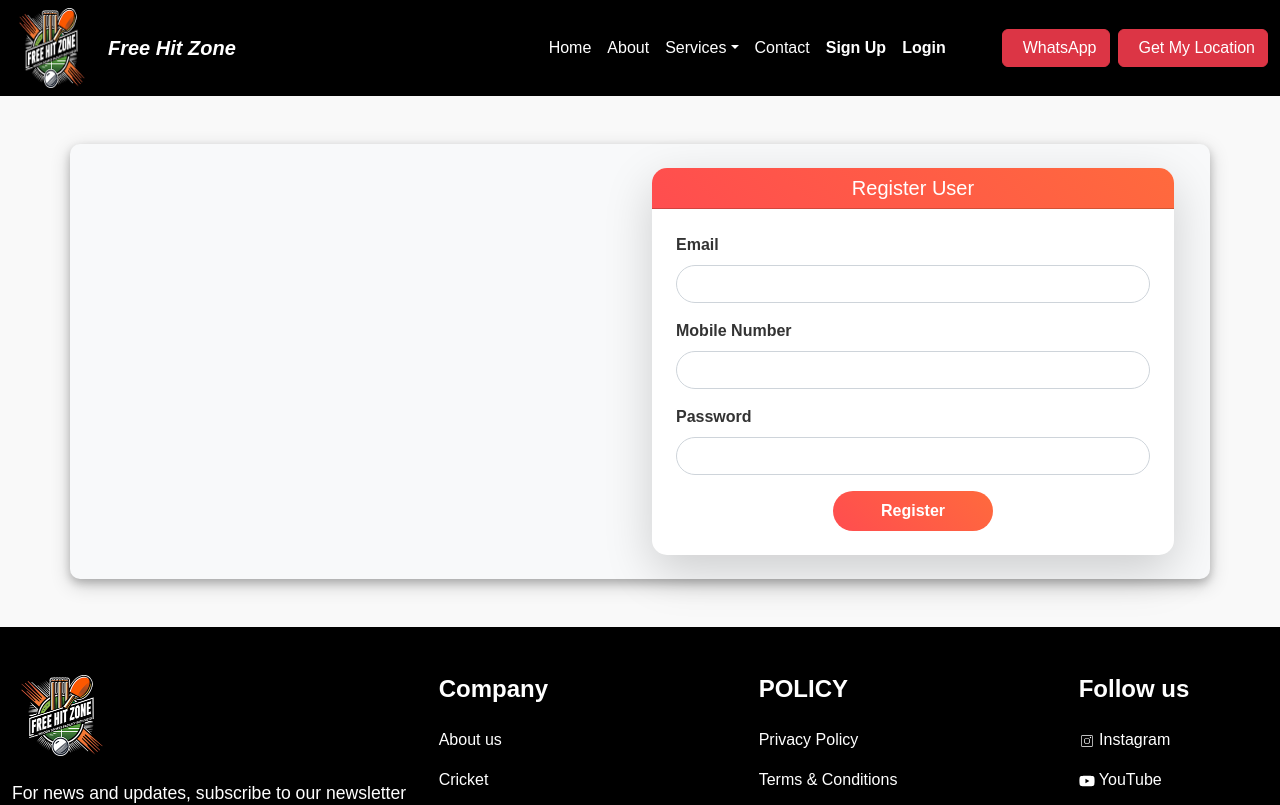
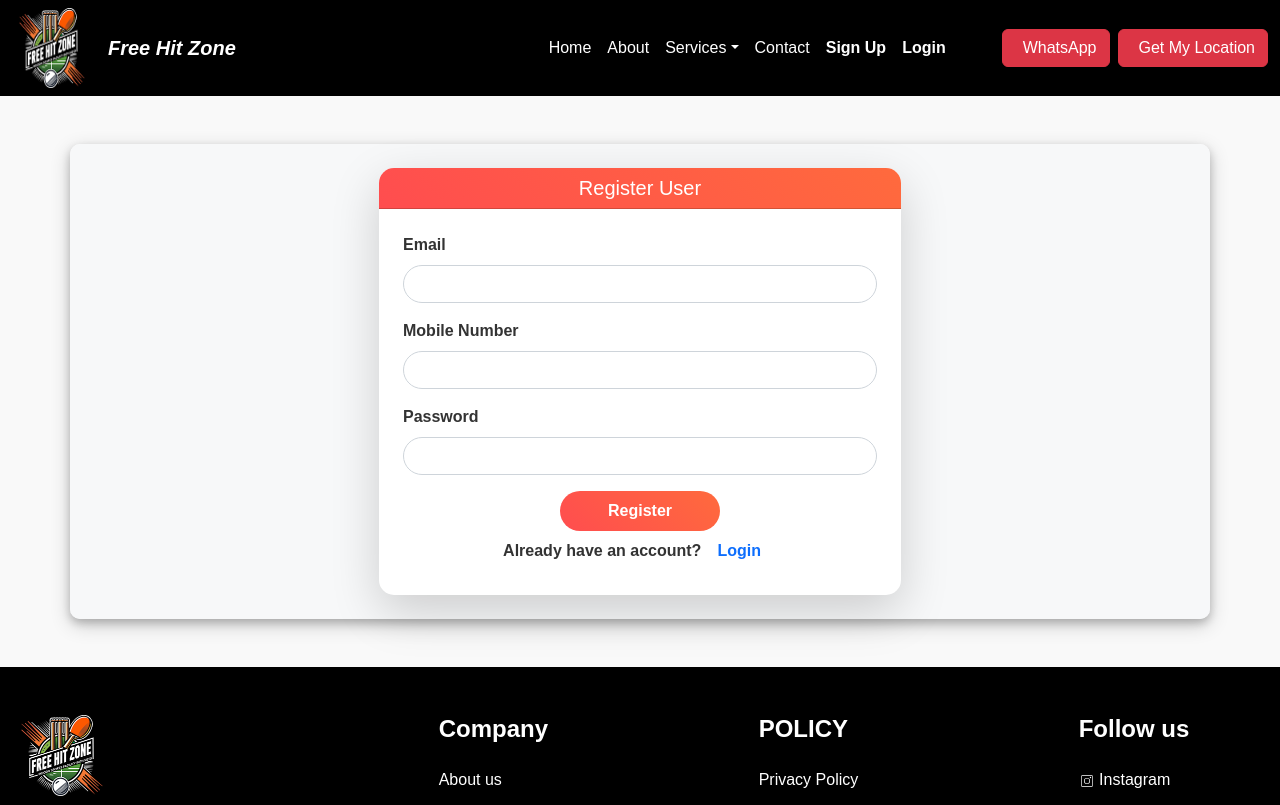
Before and after one commit to saurabhpratapsingh23/Ergebins-Technologies, a React (Create React App) app: page /user/admin/register in a window 1280 px wide. Shown: the top 805 px of the page. Built offline with nearby package versions, Linux system fonts and the light colour scheme.

Commit message:
login page and booking page

```diff
--- a/src/NavbarComponent/RoleNav.jsx
+++ b/src/NavbarComponent/RoleNav.jsx
@@ -9,13 +9,13 @@ const RoleNav = () => {
   function updateRole() {
     const user = sessionStorage.getItem("user-role");
     const admin = sessionStorage.getItem("user-role");
-    console.log(user, admin);
+    // console.log(user, admin);
     if (user) setRole("customer");
     else if (admin) setRole("admin");
     else setRole("normal");
 
   };
-useEffect(()=>{console.log(role)},[role])
+  // useEffect(()=>{console.log(role)},[role])
   useEffect(() => {
     updateRole();
     const handleRoleChange = () => updateRole();
--- a/src/UserComponent/OtpVerify.jsx
+++ b/src/UserComponent/OtpVerify.jsx
@@ -7,22 +7,14 @@ const OtpVerify = () => {
   const [message, setMessage] = useState('');
   const [otpSent, setOtpSent] = useState(false);
 
-  const handleUserInput = (e) => {
-    setMobileNumber(e.target.value);
-  };
-
   // Function to send OTP
   const sendOtp = async () => {
-    // Create FormData object
-    const formData = new FormData();
-    formData.append('mobileNumber', mobileNumber);
+    try {
+      const response = await fetch(`http://54.165.1.101:8085/api/otp/sendOtp?mobileNumber=+91${mobileNumber}`, {
+        method: 'POST',
+      });
 
-    try {
-      const response = await fetch('http://54.165.1.101:8085/api/otp/sendOtp', {
-        method: 'POST',
-        body: formData, // Send as FormData instead of JSON
-        // Remove Content-Type header to let the browser set it automatically with boundary
-      });
+      // console.log(response);
 
       if (response.ok) {
         setMessage('OTP sent successfully!');
@@ -40,9 +32,7 @@ const OtpVerify = () => {
   const verifyOtp = async () => {
     try {
       const response = await fetch(
-        `http://54.165.1.101:8085/api/otp/verifyOtp?mobileNumber=${encodeURIComponent(
-          mobileNumber
-        )}&otp=${otp}`,
+        `http://54.165.1.101:8085/api/otp/verifyOtp?mobileNumber=+91${mobileNumber}&otp=${otp}`,
         {
           method: 'GET',
         }
@@ -74,9 +64,9 @@ const OtpVerify = () => {
             className="form-control rounded-pill"
             id="mobileNumber"
             name="mobileNumber"
-            onChange={handleUserInput}
+            onChange={(e) => setMobileNumber(e.target.value)}
             value={mobileNumber}
-            placeholder="Enter mobile number with country code"
+            placeholder="Enter mobile number without country code"
           />
         </div>
         <button
--- a/src/UserComponent/UserRegister.jsx
+++ b/src/UserComponent/UserRegister.jsx
@@ -3,7 +3,6 @@ import "react-toastify/dist/ReactToastify.css";
 import { ToastContainer, toast } from "react-toastify";
 import axios from "axios";
 import { useNavigate } from "react-router-dom";
-// import register from '../images/register.png';
 import Footer from "../page/Footer";
 
 const UserRegister = () => {
@@ -25,7 +24,7 @@ const UserRegister = () => {
 
     try {
       const response = await axios.post(
-        `http://54.175.97.144:8082/api/user/register`,
+        `http://54.165.1.101:8085/api/user/register`,
         user
       );
 
@@ -42,7 +41,7 @@ const UserRegister = () => {
         });
 
         setTimeout(() => {
-          navigate("/user/otpverify");
+          navigate("/user/verifyotp");
         }, 1000);
       } else {
         toast.error(res.responseMessage || "Server error", {
@@ -67,23 +66,26 @@ const UserRegister = () => {
   };
 
   return (
-    <div>
+    <div
+      style={{
+        // backgroundImage: "url('/path/to/background.jpg')",
+        backgroundSize: "cover",
+        backgroundPosition: "center",
+        minHeight: "100vh",
+        display: "flex",
+        flexDirection: "column",
+        justifyContent: "space-between",
+      }}
+    >
       <div
         className="container my-5"
         style={{
           boxShadow: "0 4px 8px 0 rgba(0, 0, 0, 0.2), 0 6px 20px 0 rgba(0, 0, 0, 0.19)",
           borderRadius: '10px',
-          background: "#f8f9fa",
+          background: "rgba(248, 249, 250, 0.9)",
         }}
       >
         <div className="row align-items-center justify-content-center py-4 px-4">
-          <div className="col-lg-6 mb-4 mb-lg-0 text-center">
-            {/* <img
-              src={register}
-              alt="Register Illustration"
-              className="img-fluid rounded"
-            /> */}
-          </div>
 
           <div className="col-lg-6">
             <div
@@ -159,6 +161,22 @@ const UserRegister = () => {
                       Register
                     </button>
                   </div>
+                  <div className="d-flex align-items-center justify-content-center">
+                    <b>Already have an account?</b>
+                    <a
+                      href="/user/login"
+                      // className="px-5 py-2"
+                      style={{
+                        color: "linear-gradient(45deg, #ff4d4f, #ff6a3d)",
+                        padding: "0.5rem 1rem",
+                        border: "none",
+                        fontSize: "1rem",
+                        fontWeight: "bold",
+                      }}
+                    >
+                      Login
+                    </a>
+                  </div>
                 </form>
                 <ToastContainer />
               </div>
--- a/src/page/GameBooking.jsx
+++ b/src/page/GameBooking.jsx
@@ -27,7 +27,7 @@ const GameBooking = () => {
   }, []);
 
   useEffect(() => {
-    fetch("http://54.165.1.101:8085/api/freeHitZone/fetch/slots?description=05")
+    fetch("http://54.165.1.101:8085/api/freeHitZone/fetch/slots?description=10")
       .then(response => response.json())
       .then(data => setTimeSlots(data))
       .catch(error => console.error("Error fetching time slots:", error));
@@ -53,7 +53,7 @@ const GameBooking = () => {
       fetch(`http://54.165.1.101:8085/api/freeHitZone/id?sportsId=2`)
         .then(response => response.json())
         .then(data => {
-          console.log("Table Tennis Data:", data);
+          // console.log("Table Tennis Data:", data);
           if (data.success) {
             setTableTennisSessions(data.sportsDescription);
           }
@@ -179,7 +179,7 @@ const GameBooking = () => {
           </div>
 
           <a
-            href="#"
+            href="/"
             className="btn alime-btn mb-3 mb-sm-0"
             style={{
               fontSize: "18px !important",
@@ -228,7 +228,7 @@ const GameBooking = () => {
 
           {/* Book Now Button */}
           <a
-            href="#"
+            href="/"
             className="btn alime-btn mb-3 mb-sm-0"
             style={{
               fontSize: "20px !important",
@@ -246,16 +246,16 @@ const GameBooking = () => {
           {/* Social Sharing */}
           <p style={{ textAlign: "left", margin: "15px 0" }}>
             Share:
-            <a href="#">
+            <a href="/">
               <i className="ti-facebook bg-black" aria-hidden="true"></i>
             </a>
-            <a href="#">
+            <a href="/">
               <i className="ti-twitter-alt" aria-hidden="true"></i>
             </a>
-            <a href="#">
+            <a href="/">
               <i className="ti-linkedin" aria-hidden="true"></i>
             </a>
-            <a href="#">
+            <a href="/">
               <i className="ti-pinterest" aria-hidden="true"></i>
             </a>
           </p>
```
